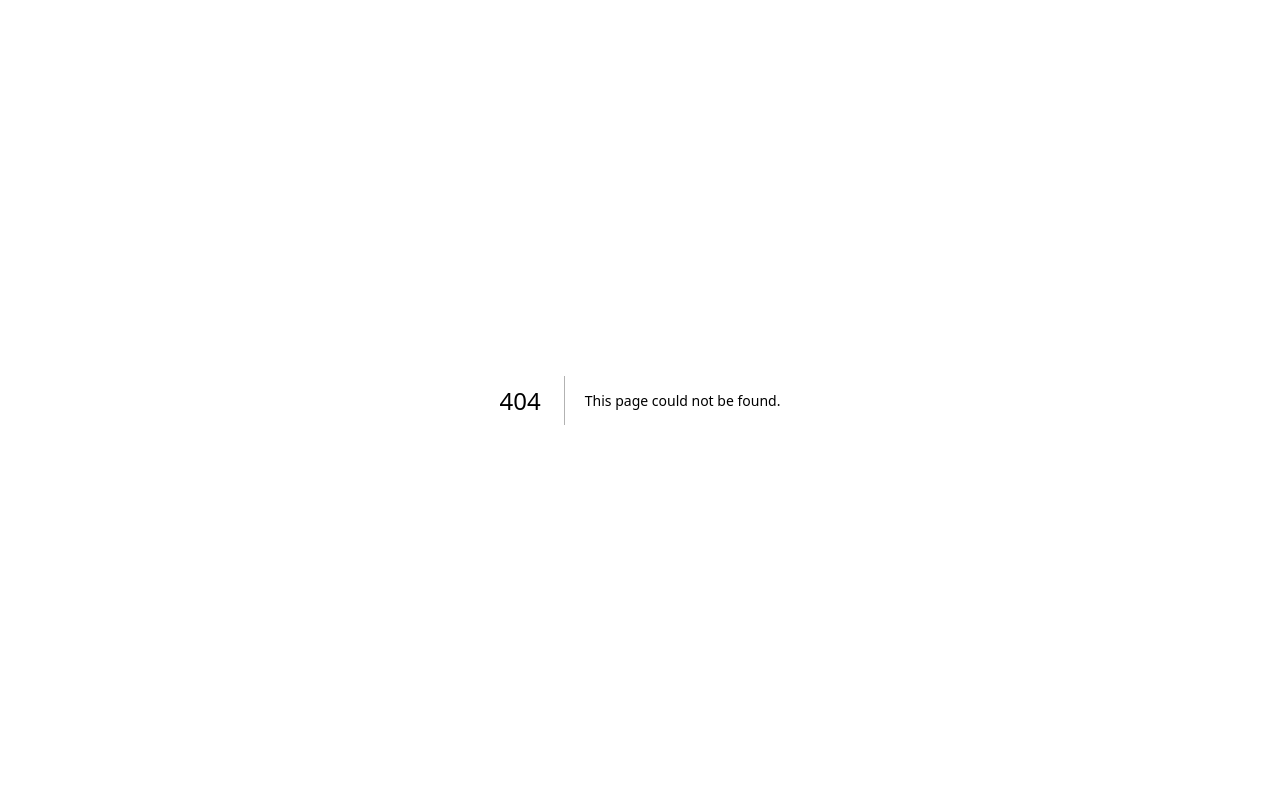
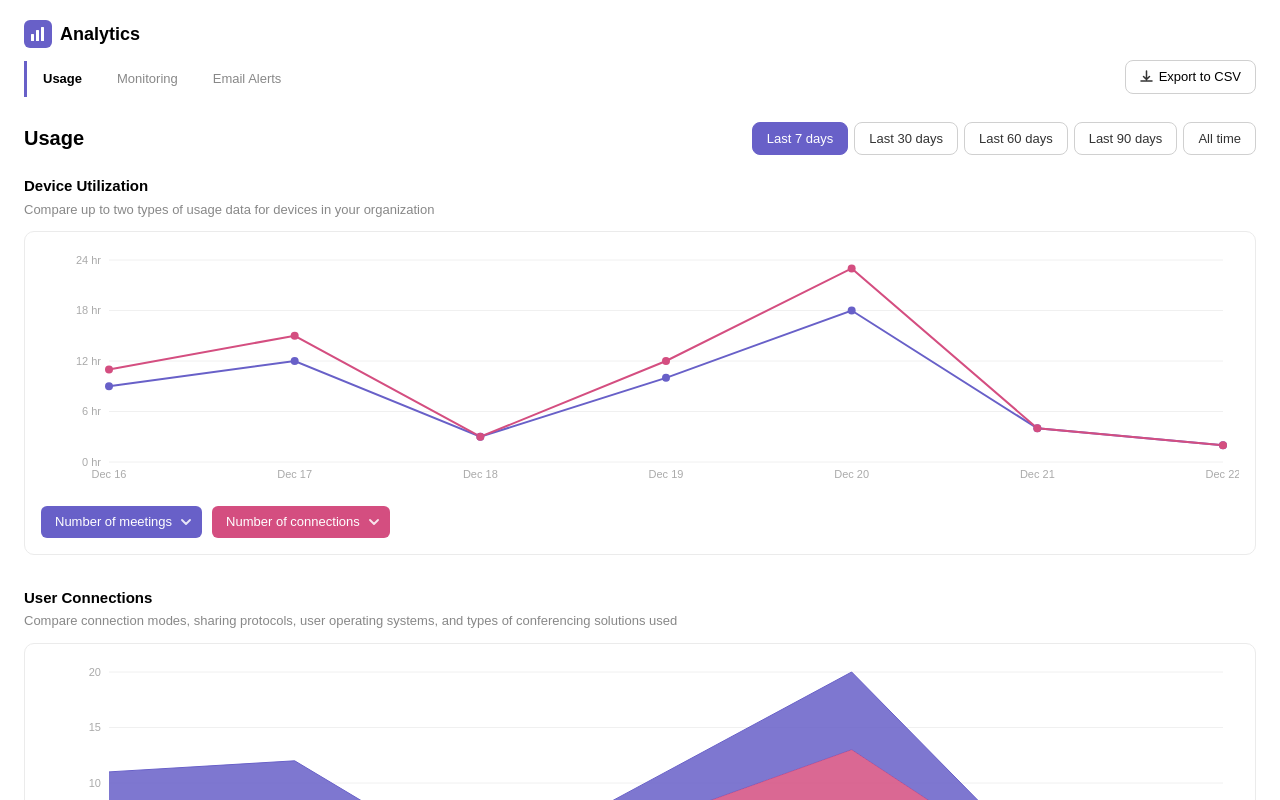
Before and after one commit to vikaspandey-techsierra/mersive-portal, a Next.js app: page /pages/analytics in a window 1280 px wide. Before the commit this address had no page. Shown: the top 800 px of the page. Built offline with nearby package versions, Linux system fonts and the light colour scheme.

Commit message:
changed routing to component based

```diff
--- a/app/page.tsx
+++ b/app/page.tsx
@@ -28,7 +28,7 @@ export default function Home() {
           📊 Analytics Dashboard
         </h1>
         <button
-          onClick={() => router.push("/pages/analytics/usage")}
+          onClick={() => router.push("/pages/analytics")}
           className="bg-violet-600 hover:bg-violet-700 transition-all duration-300 px-6 py-3 rounded-lg font-medium shadow-lg hover:scale-105 active:scale-95 text-white"
         >
           Analytics Dashboard →
--- a/app/pages/analytics/email/page.tsx
+++ /dev/null
@@ -1,11 +0,0 @@
-import React from 'react'
-
-const page = () => {
-  return (
-    <div style={{ padding: 24, fontFamily: "sans-serif", color: "#333" }}>
-      <h1>Email Alerts Page</h1>
-    </div>
-  )
-}
-
-export default page
--- a/app/pages/analytics/layout.tsx
+++ b/app/pages/analytics/page.tsx
@@ -1,26 +1,35 @@
 "use client";
 
-import React from "react";
-import Link from "next/link";
-import { usePathname } from "next/navigation";
+import EmailAlertsPage from "@/components/analytics/email/page";
+import MonitoringPage from "@/components/analytics/monitoring/page";
+import UsagePage from "@/components/analytics/usage/page";
+import { useState } from "react";
 
 
-const TABS = [
-  { label: "Usage",        href: "/pages/analytics/usage" },
-  { label: "Monitoring",   href: "/pages/analytics/monitoring" },
-  { label: "Email Alerts", href: "/pages/analytics/email" },
-];
+// TAB CONFIG
+type Tab = "Usage" | "Monitoring" | "Email Alerts";
 
-export default function AnalyticsLayout({
-  children,
-}: {
-  children: React.ReactNode;
-}) {
-  const pathname = usePathname();
+const TABS: Tab[] = ["Usage", "Monitoring", "Email Alerts"];
+
+// LAYOUT
+export default function AnalyticsLayout() {
+  const [activeTab, setActiveTab] = useState<Tab>("Usage");
+
+  const renderContent = () => {
+    switch (activeTab) {
+      case "Usage":
+        return <UsagePage />;
+      case "Monitoring":
+        return <MonitoringPage />;
+      case "Email Alerts":
+        return <EmailAlertsPage />;
+    }
+  };
 
   return (
     <div style={{ fontFamily: "sans-serif", minHeight: "100vh", background: "#fff" }}>
 
+      {/* Global style — removes blue focus outlines */}
       <style>{`
         *:focus                 { outline: none !important; }
         *:focus-visible         { outline: none !important; }
@@ -32,8 +41,10 @@ export default function AnalyticsLayout({
         a:focus                 { outline: none !important; }
       `}</style>
 
+      {/*  Header */}
       <div style={{ padding: "20px 24px 0" }}>
 
+        {/* Icon + Analytics title */}
         <div style={{ display: "flex", alignItems: "center", gap: 8, marginBottom: 12 }}>
           <div style={{
             width: 28, height: 28, borderRadius: 6,
@@ -56,35 +67,35 @@ export default function AnalyticsLayout({
           alignItems: "center",
           justifyContent: "space-between",
         }}>
+          {/* Tab buttons — state driven, no routing */}
           <div style={{ display: "flex", gap: 0 }}>
-            {TABS.map(({ label, href }) => {
-              const isActive =
-                pathname === href || pathname.startsWith(href + "/");
+            {TABS.map((tab) => {
+              const isActive = activeTab === tab;
               return (
-                <Link
-                  key={href}
-                  href={href}
+                <button
+                  key={tab}
+                  onClick={() => setActiveTab(tab)}
                   style={{
-                    display: "inline-block",
-                    textDecoration: "none",
-                    borderLeft: isActive
-                      ? "3px solid #6860C8"
-                      : "3px solid transparent",
+                    background: "none",
+                    border: "none",
+                    borderLeft: isActive ? "3px solid #6860C8" : "3px solid transparent",
                     fontSize: 13,
                     fontWeight: isActive ? 600 : 400,
                     padding: "8px 16px",
                     color: isActive ? "#000" : "#888",
+                    cursor: "pointer",
+                    outline: "none",
                     transition: "all 0.15s",
                     fontFamily: "inherit",
-                    cursor: "pointer",
                   }}
                 >
-                  {label}
-                </Link>
+                  {tab}
+                </button>
               );
             })}
           </div>
 
+          {/* Export to CSV */}
           <button
             style={{
               background: "#fff",
@@ -117,9 +128,9 @@ export default function AnalyticsLayout({
         </div>
       </div>
 
-      {/* Child page content renders here  */}
+      {/* Active tab content */}
       <div style={{ padding: "24px", maxWidth: "100%", margin: "0 auto" }}>
-        {children}
+        {renderContent()}
       </div>
     </div>
   );
--- a/components/CollaborationChart.tsx
+++ b/components/CollaborationChart.tsx
@@ -1,6 +1,6 @@
 "use client";
 
-import { DeviceUtilizationPoint } from "@/app/pages/analytics/usage/page";
+import { DeviceUtilizationPoint } from "@/components/analytics/usage/page";
 import React from "react";
 import {
   LineChart,
--- a/components/DeviceUtilizationChart.tsx
+++ b/components/DeviceUtilizationChart.tsx
@@ -1,6 +1,6 @@
 "use client";
 
-import { DeviceUtilizationPoint } from "@/app/pages/analytics/usage/page";
+import { DeviceUtilizationPoint } from "@/components/analytics/usage/page";
 import { useState, useRef, useEffect } from "react";
 import {
   LineChart, Line, XAxis, YAxis, CartesianGrid,
--- a/components/UserConnectionsChart.tsx
+++ b/components/UserConnectionsChart.tsx
@@ -1,7 +1,7 @@
 "use client";
 
 
-import { UserConnectionPoint } from "@/app/pages/analytics/usage/page";
+import { UserConnectionPoint } from "@/components/analytics/usage/page";
 import { useState, useMemo } from "react";
 import {
   AreaChart,
--- a/app/pages/analytics/monitoring/page.tsx
+++ b/components/analytics/email/page.tsx
@@ -1,11 +1,7 @@
-import React from 'react'
-
-const page = () => {
+export default function EmailAlertsPage() {
   return (
     <div style={{ padding: 24, fontFamily: "sans-serif", color: "#333" }}>
-      MONITORING PAGE
+      EMAIL ALERTS PAGE
     </div>
   )
 }
-
-export default page
--- /dev/null
+++ b/components/analytics/monitoring/page.tsx
@@ -0,0 +1,7 @@
+export default function MonitoringPage() {
+  return (
+    <div style={{ padding: 24, fontFamily: "sans-serif", color: "#333" }}>
+      MONITORING PAGE
+    </div>
+  )
+}
--- a/components/analyticsPage.tsx
+++ b/components/analyticsPage.tsx
@@ -41,7 +41,7 @@ export default function Home() {
           📈 Analytics
         </h1>
         <button
-          onClick={() => router.push("/pages/analytics/usage")}
+          onClick={() => router.push("/pages/analytics")}
           className="bg-violet-600 hover:bg-violet-700 transition-all duration-300 px-6 py-3 rounded-lg font-medium shadow-lg hover:scale-105 active:scale-95 text-white"
         >
           Analytics →
```
Also changed, not shown: components/analytics/usage/page.tsx (renamed from app/pages/analytics/usage/page.tsx).
